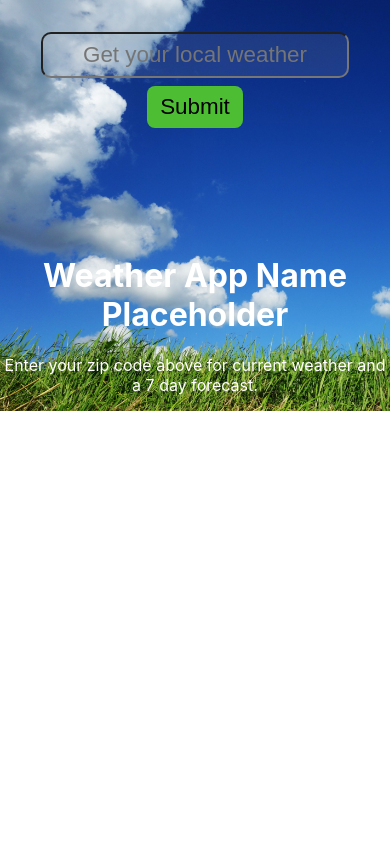
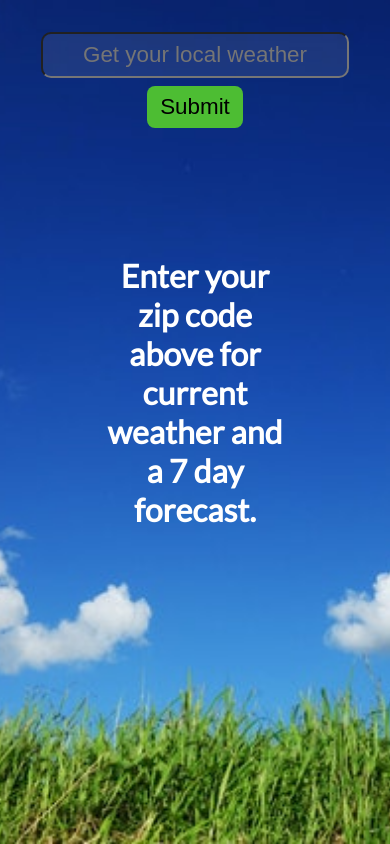
Before and after one commit to egyud/weather_app, a React (Create React App) app: page / in a window 390 px wide. Built offline with nearby package versions, Linux system fonts and the light colour scheme.

Commit message:
made background image and forecast list responsive

```diff
--- a/public/index.html
+++ b/public/index.html
@@ -12,6 +12,8 @@
       manifest.json provides metadata used when your web app is added to the
       homescreen on Android. See https://developers.google.com/web/fundamentals/web-app-manifest/
     -->
+    <link href="https://fonts.googleapis.com/css?family=Concert+One" rel="stylesheet">
+    <link href="https://fonts.googleapis.com/css?family=Lato" rel="stylesheet">
     <link rel="manifest" href="%PUBLIC_URL%/manifest.json" />
     <!--
       Notice the use of %PUBLIC_URL% in the tags above.
--- a/src/components/Current.module.css
+++ b/src/components/Current.module.css
@@ -8,6 +8,8 @@
 
 .curHead {
   grid-area: 1/1/2/-1;
+  font-family: 'Lato',
+  sans-serif;
 }
 
 .curLeft {
--- a/src/components/DayList/Day/Day.module.css
+++ b/src/components/DayList/Day/Day.module.css
@@ -21,3 +21,9 @@
   grid-area: 2/2/3/-1;
   background-color: #ccc;
 }
+
+@media(min-width: 767px) {
+  .Day {
+    width: 20%;
+  }
+}
--- a/src/components/DayList/DayList.js
+++ b/src/components/DayList/DayList.js
@@ -4,7 +4,7 @@ import PropTypes from 'prop-types';
 import classes from './DayList.module.css';
 
 const DayList = ({ forecast }) => (
-    <div>
+    <div className={classes.DayList}>
       {forecast.map(day =>
         <Day
           key={day.date}
--- a/src/components/DayList/DayList.module.css
+++ b/src/components/DayList/DayList.module.css
@@ -0,0 +1,5 @@
+.DayList {
+  display: flex;
+  flex-flow: row wrap;
+  margin-bottom: 3rem;
+}
--- a/src/components/Default/Default.js
+++ b/src/components/Default/Default.js
@@ -3,8 +3,7 @@ import classes from './Default.module.css';
 
 const Default = () => (
   <div className={classes.Default}>
-    <h1>Weather App Name Placeholder</h1>
-    <p>Enter your zip code above for current weather and a 7 day forecast.</p>
+    <h1>Enter your zip code above for current weather and a 7 day forecast.</h1>
   </div>
 );
 
--- a/src/components/Default/Default.module.css
+++ b/src/components/Default/Default.module.css
@@ -2,3 +2,10 @@
   color: white;
   margin-top: 8rem;
 }
+
+.Default > h1 {
+  width: 50%;
+  margin: 0 auto;
+  font-family: 'Lato',
+  sans-serif;
+}
--- a/src/components/Search.module.css
+++ b/src/components/Search.module.css
@@ -24,4 +24,5 @@
   background-color: rgb(77, 189, 51);
   border: none;
   cursor: pointer;
+  box-shadow: inset 0.2re, 0.3rem 0.4rem #ccc;
 }
--- a/src/index.css
+++ b/src/index.css
@@ -8,6 +8,8 @@ body {
   -moz-osx-font-smoothing: grayscale;
     background-image: url('images/blue-sky.jpg');
     background-repeat: no-repeat;
+    background-position: center center;
+    background-attachment: fixed;
     background-size: cover;
     text-align: center;
 }
@@ -16,3 +18,10 @@ code {
   font-family: source-code-pro, Menlo, Monaco, Consolas, "Courier New",
     monospace;
 }
+
+
+@media(max-width: 767px) {
+  body {
+    background-image: url('images/blue-sky-mobile.jpeg');
+  }
+}
```
Also changed, not shown: src/images/blue-sky-mobile.jpeg (added), src/images/blue-sky-small.jpg (added).
